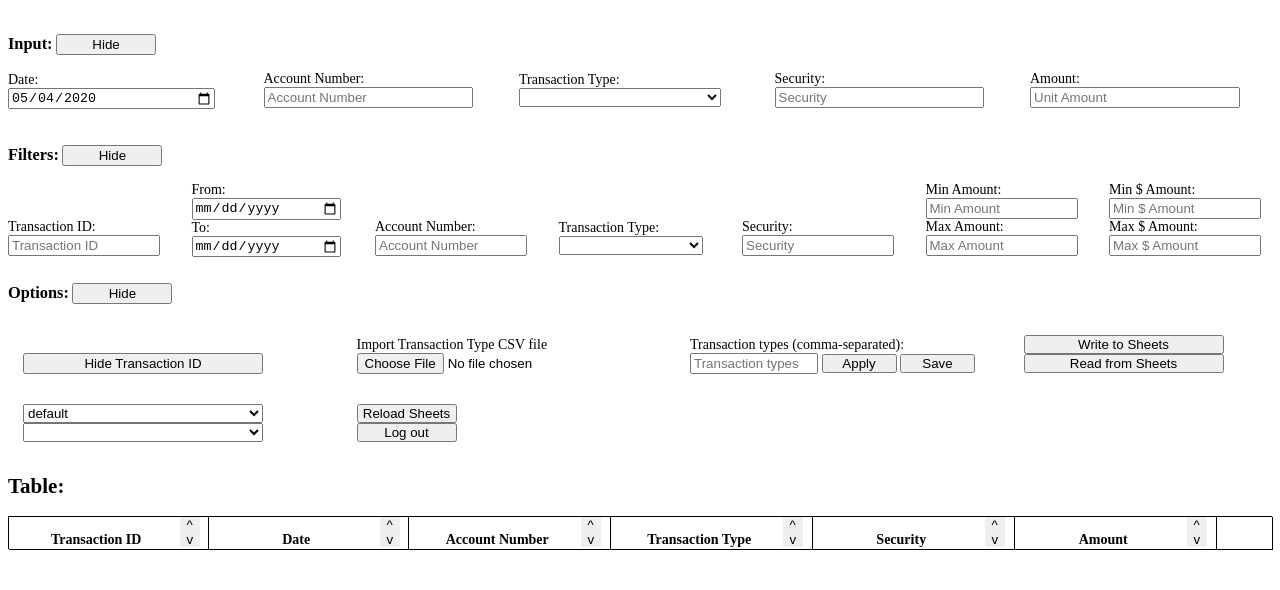
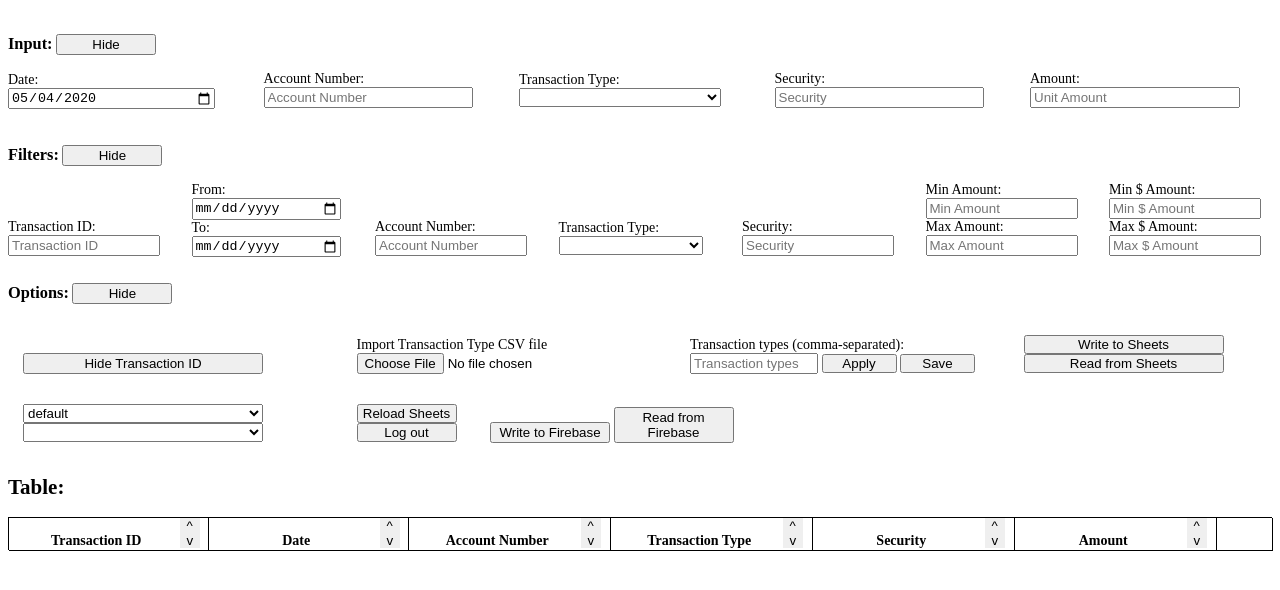
Before and after one commit to Green-Avocado/financial-transaction-web-app, a plain HTML site: page src/public/index.html in a window 1280 px wide. Drawn offline with Linux system fonts and the light colour scheme; a script that the page names is missing.

Commit message:
feat: added basic firebase buttons

```diff
--- a/src/public/index.html
+++ b/src/public/index.html
@@ -187,6 +187,10 @@
                     <button type="button" onclick="auth2.disconnect()">Log out</button>
                 </section>
 
+                <section>
+                    <button type="button" onclick="writeToFirebase()">Write to Firebase</button>
+                    <button type="button" onclick="readFromFirebase()">Read from Firebase</button>
+                </section>
             </form>
         </article>
 
```
